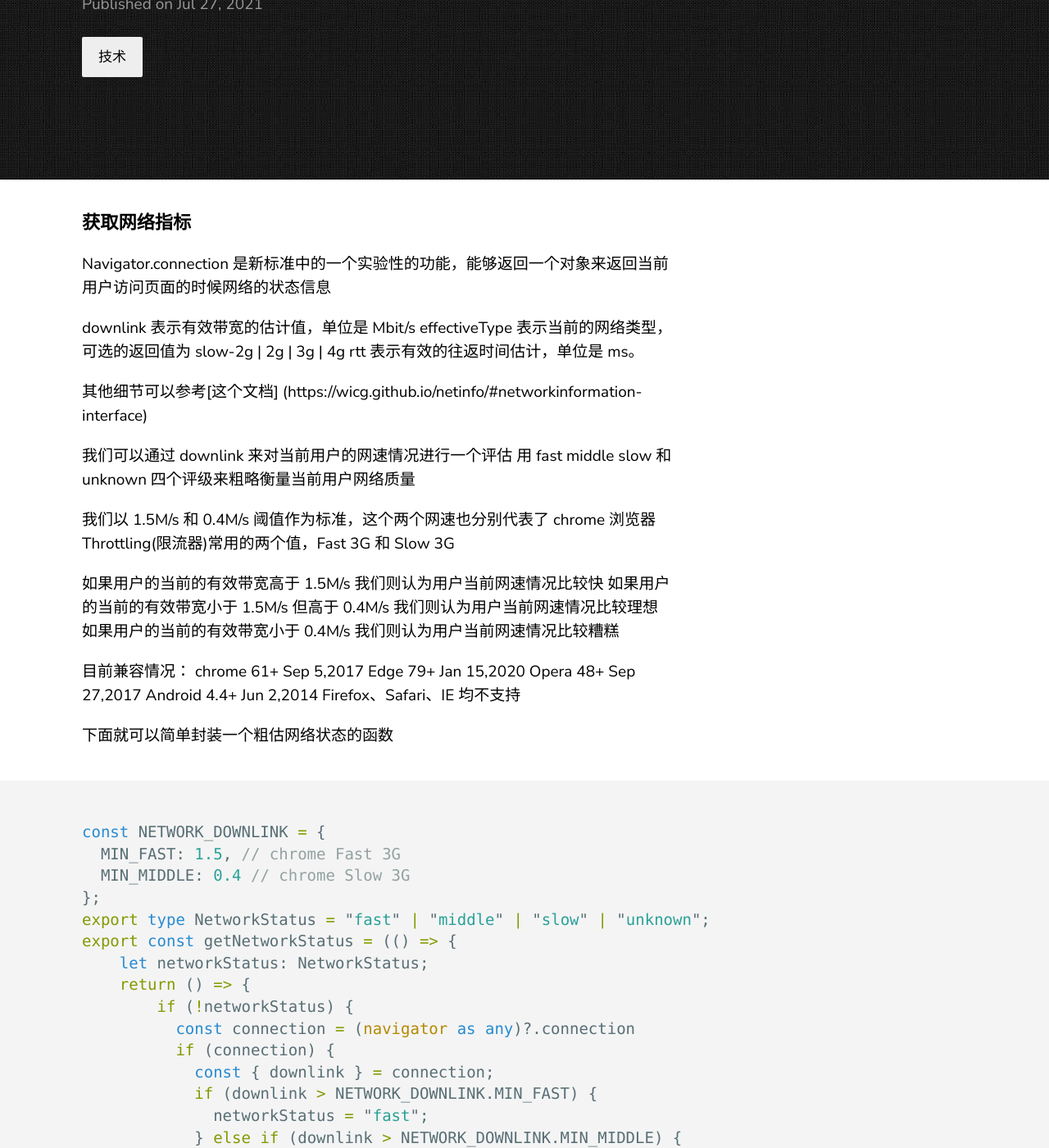
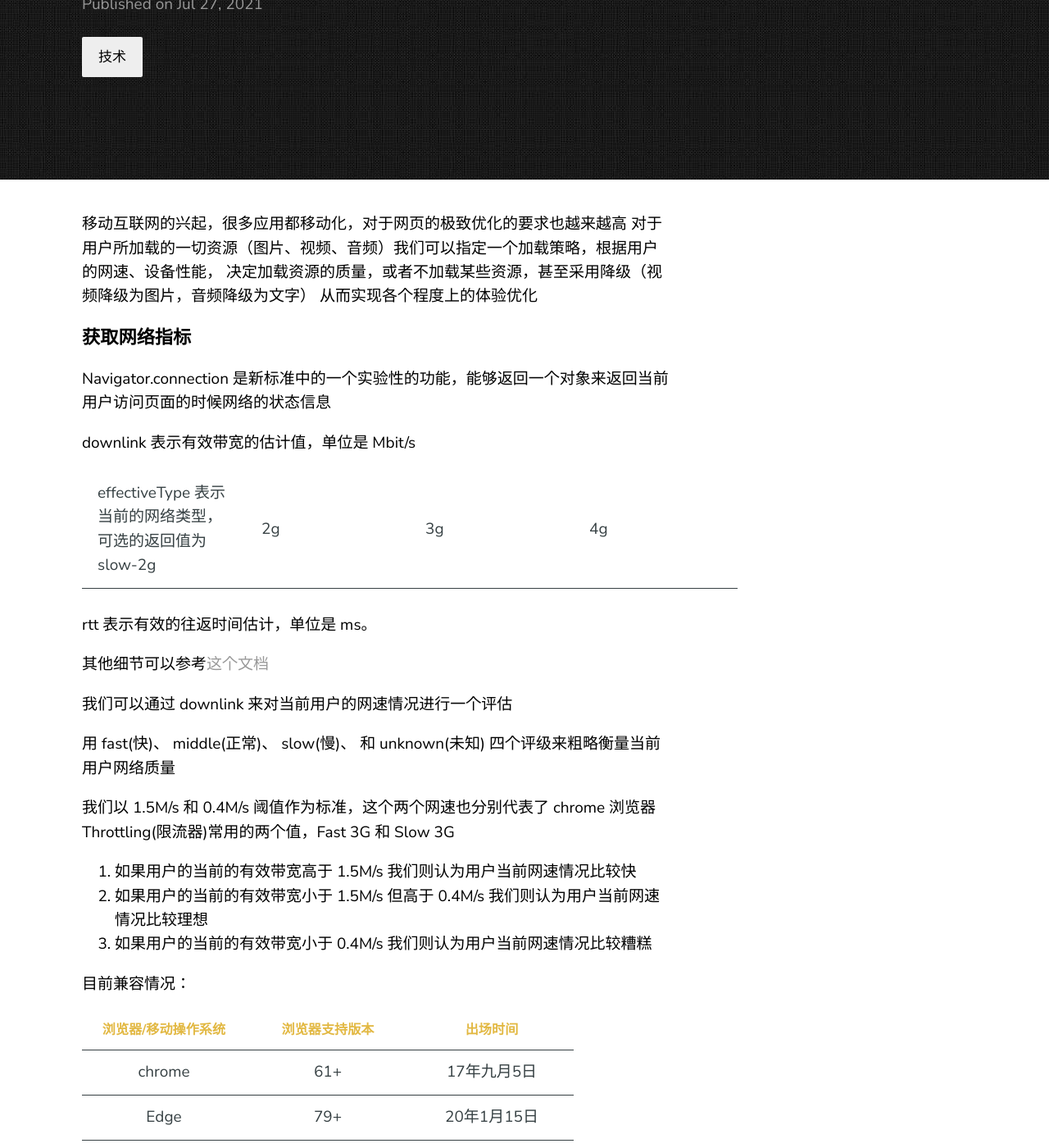
Before and after one commit to bilibiliou/bilibiliou.github.io, a Jekyll site: the page built from _posts/tech/2021-07-27-page-status-record.markdown, in a window 1280 px wide and 1400 px high, scrolled down 270 px. Shown: the whole window at 82% size. Built offline with Jekyll 4.4.1, drawn with Linux system fonts in a browser that asks for light colours; some of the changed text lies outside the part shown.

Commit message:
new version

````diff
--- a/_posts/tech/2021-07-27-page-status-record.markdown
+++ b/_posts/tech/2021-07-27-page-status-record.markdown
@@ -5,38 +5,53 @@
 keywords: javascript
 ---
 
+移动互联网的兴起，很多应用都移动化，对于网页的极致优化的要求也越来越高
+对于用户所加载的一切资源（图片、视频、音频）我们可以指定一个加载策略，根据用户的网速、设备性能，
+决定加载资源的质量，或者不加载某些资源，甚至采用降级（视频降级为图片，音频降级为文字）
+从而实现各个程度上的体验优化
+
 ### 获取网络指标
 
 Navigator.connection 是新标准中的一个实验性的功能，能够返回一个对象来返回当前用户访问页面的时候网络的状态信息
 
 downlink 表示有效带宽的估计值，单位是 Mbit/s
+
 effectiveType 表示当前的网络类型，可选的返回值为 slow-2g | 2g | 3g | 4g
+
 rtt 表示有效的往返时间估计，单位是 ms。
 
-其他细节可以参考[这个文档] (https://wicg.github.io/netinfo/#networkinformation-interface)
+其他细节可以参考[这个文档](https://wicg.github.io/netinfo/#networkinformation-interface)
 
 我们可以通过 downlink 来对当前用户的网速情况进行一个评估
-用 fast middle slow 和 unknown 四个评级来粗略衡量当前用户网络质量
+
+用 fast(快)、 middle(正常)、 slow(慢)、 和 unknown(未知) 四个评级来粗略衡量当前用户网络质量
 
 我们以 1.5M/s 和 0.4M/s 阈值作为标准，这个两个网速也分别代表了 chrome 浏览器 Throttling(限流器)常用的两个值，Fast 3G 和 Slow 3G
 
-如果用户的当前的有效带宽高于 1.5M/s 我们则认为用户当前网速情况比较快
-如果用户的当前的有效带宽小于 1.5M/s 但高于 0.4M/s 我们则认为用户当前网速情况比较理想
-如果用户的当前的有效带宽小于 0.4M/s 我们则认为用户当前网速情况比较糟糕
+1. 如果用户的当前的有效带宽高于 1.5M/s 我们则认为用户当前网速情况比较快
+2. 如果用户的当前的有效带宽小于 1.5M/s 但高于 0.4M/s 我们则认为用户当前网速情况比较理想
+3. 如果用户的当前的有效带宽小于 0.4M/s 我们则认为用户当前网速情况比较糟糕
 
 目前兼容情况：
-chrome 61+ Sep 5,2017
-Edge 79+ Jan 15,2020
-Opera 48+ Sep 27,2017
-Android 4.4+ Jun 2,2014
-Firefox、Safari、IE 均不支持
+
+| 浏览器/移动操作系统 | 浏览器支持版本 | 出场时间 |
+| :----: | :----: | :----: |
+| chrome | 61+ | 17年九月5日 |
+| Edge | 79+ | 20年1月15日 |
+| Opera | 48+ | 17年9月20日 |
+| Android | 4.4+ | Jun 2,2014 |
+| iOS | 暂不支持 | —————— |
+| Firefox | 暂不支持 | —————— |
+| Safari | 暂不支持 | —————— |
+| IE | 暂不支持 | —————— |
+
 
 下面就可以简单封装一个粗估网络状态的函数
 
 ```ts
 const NETWORK_DOWNLINK = {
-  MIN_FAST: 1.5, // chrome Fast 3G
-  MIN_MIDDLE: 0.4 // chrome Slow 3G
+  MIN_FAST: 1.5,
+  MIN_MIDDLE: 0.4
 };
 export type NetworkStatus = "fast" | "middle" | "slow" | "unknown";
 export const getNetworkStatus = (() => {
@@ -72,21 +87,24 @@
 我们将用户的当前设备的性能也可以做一个初略的估计
 例如用户的系统版本如果比较低，用户的手机屏幕的设备像素比(dpr)如果比较低的话，可以基本推断当前用户的手机是一个比较低端的机器
 
-我们把性能评级分为 high | middle | low 三个评级
+我们把性能评级分为 high(高性能) | middle(正常性能) | low(性能较差) 三个评级
 我们认为：
-  如果用户的手机是安卓手机，且系统版本高于 9 以上，dpr 高于 2.7 以上则为高性能设备
 
-  如果用户的手机是安卓手机，且系统版本高于 7 以上，dpr 高于 2 以上则为中等性能设备
+```
+如果用户的手机是安卓手机，且系统版本高于 9 以上，dpr 高于 2.7 以上则为高性能设备
 
-  否则手机为低端机
+如果用户的手机是安卓手机，且系统版本高于 7 以上，dpr 高于 2 以上则为中等性能设备
 
-  如果用户的手机是苹果手机，且系统版本高于 13 以上，dpr 高于 2 以上则为高性能设备
+否则手机为低端机
 
-  如果用户的手机是苹果手机，且系统版本高于 10 以上，dpr 高于 1.5 以上则为中等性能设备
+如果用户的手机是苹果手机，且系统版本高于 13 以上，dpr 高于 2 以上则为高性能设备
 
-  否则手机为低端机
+如果用户的手机是苹果手机，且系统版本高于 10 以上，dpr 高于 1.5 以上则为中等性能设备
+
+否则手机为低端机
 
 如果是 pc 电脑则默认是高端设备
+```
 
 则有下面的代码
 
@@ -111,6 +129,7 @@
     MIN_MIDDLE: 1.5,
   },
 };
+
 function getMajorVersionByUA() {
   if (isAndroid()) {
     const reg = /Android [\d+.]{1,5}/i.exec(navigator.userAgent);
@@ -163,7 +183,7 @@
 ### 结合 网络性能和设备性能给资源评级
 
 上述我们可以得到当前用户的网络性能和设备性能，这样我们就可以根据两者来评估一个加载资源评级
-我们用 BETTER | MIDDLE | WORSE 分别表示用户需要加载高 中 低 质量的资源（图片、视频、音频）
+我们用 BETTER(可获取优质资源) | MIDDLE(正常资源) | WORSE(采用降级方案) 分别表示用户需要加载高 中 低 质量的资源（图片、视频、音频）
 
 ```ts
 export const getResourceType = (
@@ -175,9 +195,8 @@
       switch (network) {
         case "fast":
         case "middle":
-        // 端外不兼容 navigator.connection，大概率是苹果用户
         case "unknown": {
-          return "BETTER";
+          return "BETTER"; // 端外设备中不兼容 navigator.connection 的情况大概率是苹果
         }
         case "slow": {
           return "MIDDLE";
````
Also changed, not shown: other parts of _posts/tech/2021-07-27-page-status-record.markdown (+9 -5 lines).
